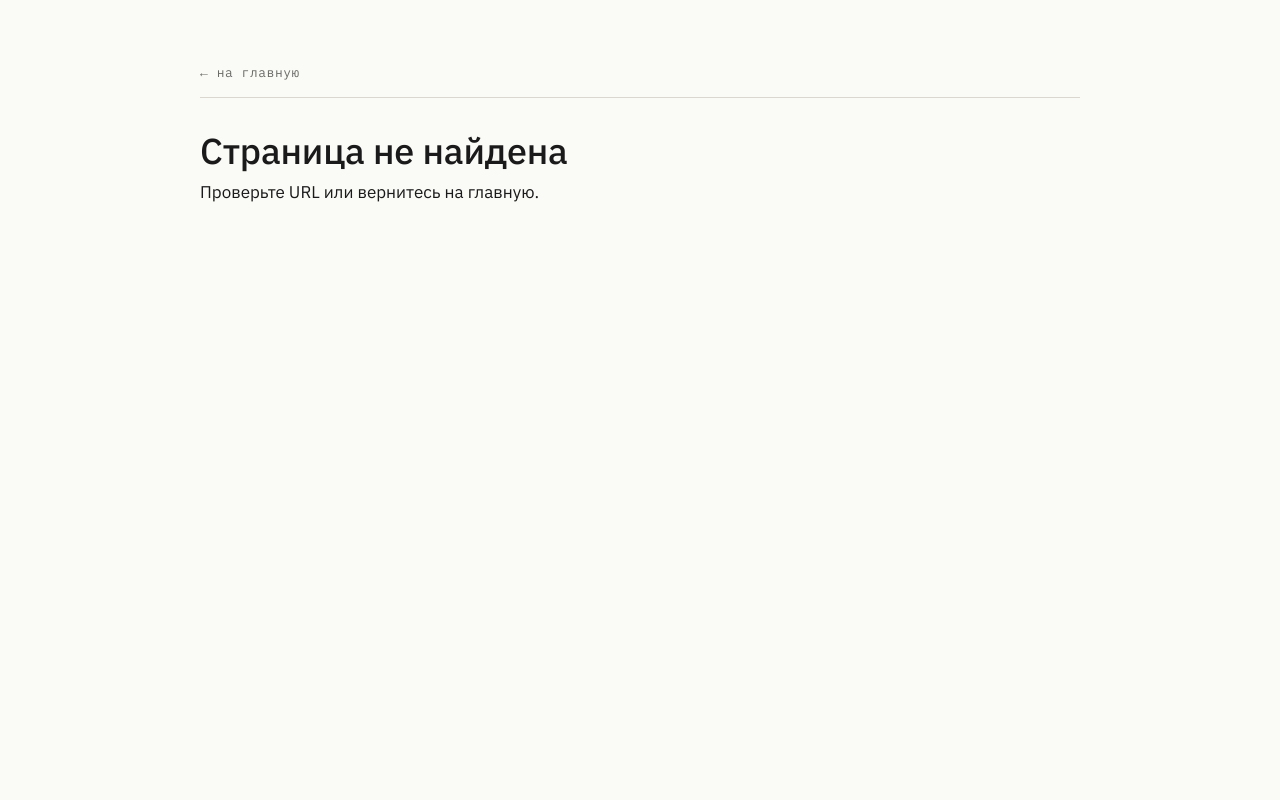
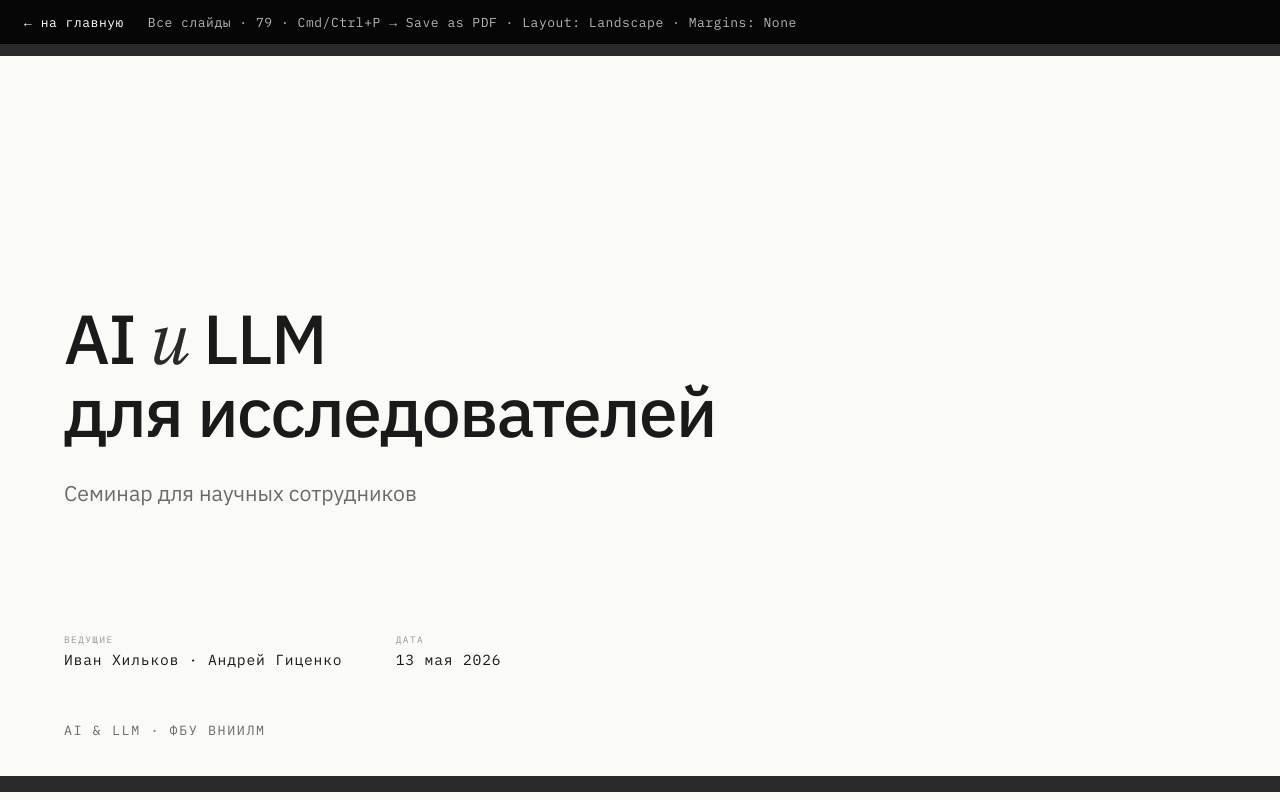
Before and after one commit to ivan-hilckov/seminar-ai-llm, a React (Vite) app: page /print in a window 1280 px wide. Shown: the top 800 px of the page. Built offline with nearby package versions, Linux system fonts and the light colour scheme.

Commit message:
feat: add PDF export page and prebuilt PDF download

```diff
--- a/src/App.jsx
+++ b/src/App.jsx
@@ -6,6 +6,7 @@ import Section1 from './routes/Section1.jsx';
 import Section2 from './routes/Section2.jsx';
 import Slide from './routes/Slide.jsx';
 import Notes from './routes/Notes.jsx';
+import Print from './routes/Print.jsx';
 import NotFound from './routes/NotFound.jsx';
 
 export default function App() {
@@ -17,6 +18,7 @@ export default function App() {
       <Route path="/section/2" element={<Section2 />} />
       <Route path="/slide/:id" element={<Slide />} />
       <Route path="/notes/:id" element={<Notes />} />
+      <Route path="/print" element={<Print />} />
       <Route path="*" element={<NotFound />} />
     </Routes>
   );
--- a/src/routes/Index.css
+++ b/src/routes/Index.css
@@ -79,6 +79,11 @@
   letter-spacing: 0.02em;
 }
 
+/* Карточка во всю ширину грида — для готового PDF-файла */
+.home-card--wide {
+  grid-column: 1 / -1;
+}
+
 .home-page .list {
   list-style: none;
   padding: 0;
--- a/src/routes/Index.jsx
+++ b/src/routes/Index.jsx
@@ -33,6 +33,19 @@ export default function Index() {
               <strong>Секция 2 — Карта слайдов</strong>
               <span>{section2Slides.length} слайдов · методика работы с LLM</span>
             </Link>
+            <Link to="/print" className="home-card">
+              <strong>Все слайды подряд → PDF</strong>
+              <span>{allSlides.length} слайдов · Cmd/Ctrl+P · Landscape · Margins None</span>
+            </Link>
+            <a
+              href="/seminar-ai-llm.pdf"
+              target="_blank"
+              rel="noreferrer"
+              className="home-card home-card--wide"
+            >
+              <strong>Скачать PDF · готовый файл</strong>
+              <span>seminar-ai-llm.pdf</span>
+            </a>
           </div>
         </section>
 
--- /dev/null
+++ b/src/routes/Print.css
@@ -0,0 +1,120 @@
+/* ============================================================
+   /print — все слайды один за другим для экспорта в PDF
+   ============================================================ */
+
+.print-page {
+  background: #2a2a2a;
+  min-height: 100vh;
+  width: 100vw;
+  margin: 0;
+  padding: 56px 0 32px;
+  display: flex;
+  flex-direction: column;
+  align-items: center;
+  gap: 16px;
+}
+
+.print-toolbar {
+  position: fixed;
+  top: 0;
+  left: 0;
+  right: 0;
+  z-index: 1000;
+  height: 44px;
+  padding: 0 24px;
+  background: rgba(0, 0, 0, 0.85);
+  color: #fff;
+  display: flex;
+  align-items: center;
+  gap: 24px;
+  font-family: 'IBM Plex Mono', monospace;
+  font-size: 13px;
+  letter-spacing: 0.04em;
+}
+.print-toolbar a {
+  color: #fff;
+  text-decoration: none;
+}
+.print-toolbar a:hover { text-decoration: underline; }
+.print-toolbar__hint {
+  color: rgba(255, 255, 255, 0.7);
+}
+
+/* Каждый слот — контейнер размером с viewport, в котором .slide
+   (1920×1080) масштабируется через CSS-переменную --print-scale. */
+.print-slot {
+  width: 100vw;
+  height: calc(100vw * 9 / 16);
+  position: relative;
+  overflow: hidden;
+  background: var(--bg);
+  flex: 0 0 auto;
+}
+.print-slot .slide {
+  position: absolute;
+  top: 0;
+  left: 0;
+  transform: scale(var(--print-scale, 0.6667));
+  transform-origin: top left;
+}
+
+/* ============================================================
+   ПЕЧАТЬ — каждый .print-slot становится страницей 1920×1080
+   ============================================================ */
+
+@media print {
+  /* Принуждаем Chrome печатать цвета и фоны как на экране.
+     Без этого html/body/слоты теряют свой --bg и становятся белыми
+     даже при включённой опции «Background graphics». */
+  *,
+  *::before,
+  *::after {
+    -webkit-print-color-adjust: exact !important;
+    print-color-adjust: exact !important;
+    color-adjust: exact !important;
+  }
+
+  html, body {
+    height: auto !important;
+    width: 1920px !important;
+    margin: 0 !important;
+    padding: 0 !important;
+    background: #FAFAF7 !important;
+  }
+
+  .print-toolbar { display: none !important; }
+
+  .print-page {
+    background: #FAFAF7 !important;
+    padding: 0 !important;
+    margin: 0 !important;
+    gap: 0 !important;
+    display: block !important;
+    min-height: 0 !important;
+    width: 1920px !important;
+  }
+
+  .print-slot {
+    width: 1920px !important;
+    height: 1080px !important;
+    background: #FAFAF7 !important;
+    overflow: visible !important;
+    page-break-after: always;
+    page-break-inside: avoid;
+    break-after: page;
+    break-inside: avoid;
+  }
+  .print-slot:last-child {
+    page-break-after: auto;
+    break-after: auto;
+  }
+
+  /* .slide уже получает transform: none !important из slide.css.
+     Дополнительно гасим инлайн-position и принудительно задаём фон. */
+  .print-slot .slide {
+    position: relative !important;
+    top: auto !important;
+    left: auto !important;
+    background: #FAFAF7 !important;
+  }
+}
--- /dev/null
+++ b/src/routes/Print.jsx
@@ -0,0 +1,60 @@
+import { useEffect } from 'react';
+import { Link } from 'react-router-dom';
+import { ThumbnailProvider } from '../components/ThumbnailContext.jsx';
+import StubSlide from '../slides/section-1/StubSlide.jsx';
+import { allSlides } from '../slides/registry.js';
+import './Print.css';
+
+/**
+ * Страница для экспорта в PDF.
+ * Рендерит все слайды один за другим без сайдбара, без навигации,
+ * без useFit. На экране каждый слайд скейлится до ширины окна,
+ * сохраняя пропорцию 16:9. При печати (Cmd/Ctrl+P → Save as PDF)
+ * каждый слайд становится отдельной страницей 1920×1080 — за это
+ * отвечают @page и @media print в slide.css.
+ */
+export default function Print() {
+  useEffect(() => {
+    const update = () => {
+      const scale = window.innerWidth / 1920;
+      document.documentElement.style.setProperty('--print-scale', String(scale));
+    };
+    update();
+    window.addEventListener('resize', update);
+    return () => {
+      window.removeEventListener('resize', update);
+      document.documentElement.style.removeProperty('--print-scale');
+    };
+  }, []);
+
+  return (
+    <ThumbnailProvider value={true}>
+      <div className="print-page">
+        <nav className="print-toolbar">
+          <Link to="/">← на главную</Link>
+          <span className="print-toolbar__hint">
+            Все слайды · {allSlides.length} · Cmd/Ctrl+P → Save as PDF · Layout: Landscape · Margins: None
+          </span>
+        </nav>
+
+        {allSlides.map((s) => {
+          const Component = s.component;
+          return (
+            <div key={s.id} className="print-slot" data-slide-id={s.id}>
+              {Component ? (
+                <Component />
+              ) : (
+                <StubSlide
+                  id={s.id}
+                  type={s.type}
+                  title={s.title}
+                  subblock={s.subblock}
+                />
+              )}
+            </div>
+          );
+        })}
+      </div>
+    </ThumbnailProvider>
+  );
+}
```
Also changed, not shown: 1 other file (tests, documents, lock files or other folders).
